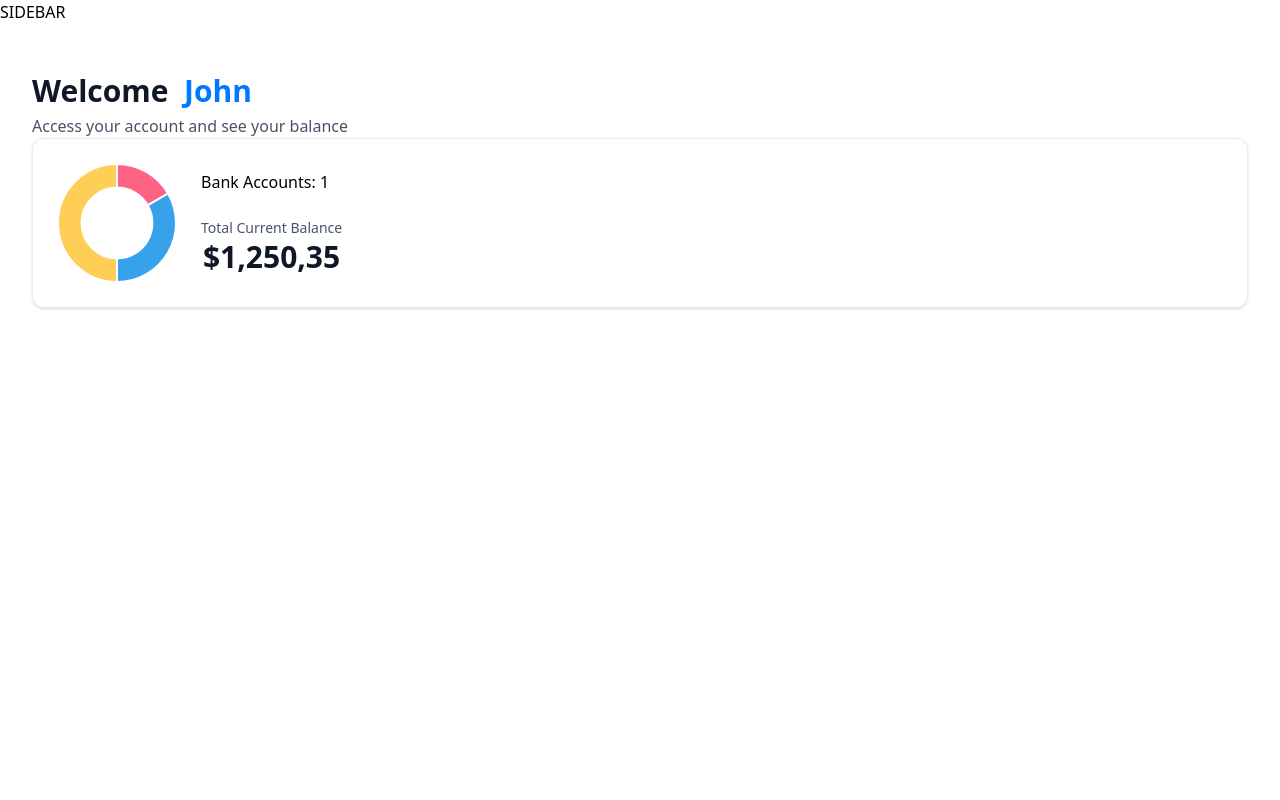
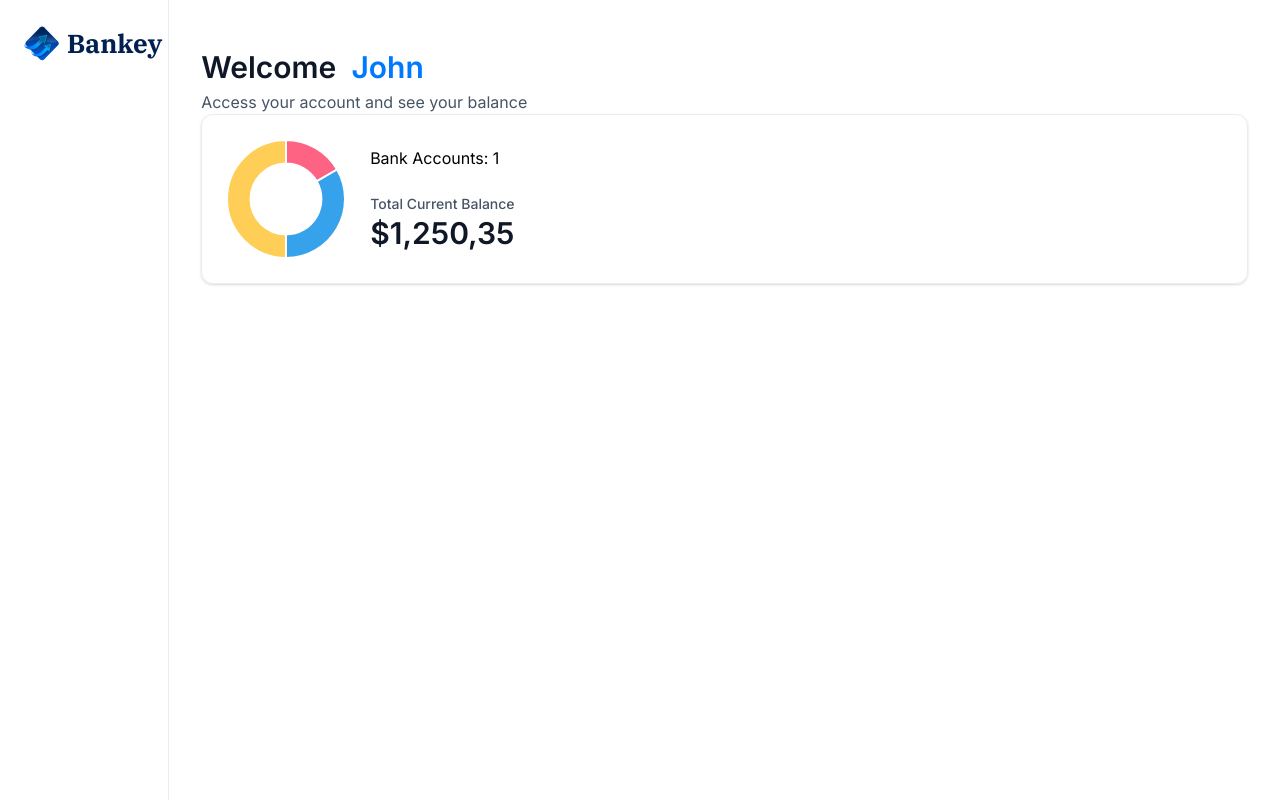
Before and after one commit to tamer4osman/bankey, a Next.js app: page / in a window 1280 px wide. Built offline with nearby package versions, Linux system fonts and the light colour scheme.

Commit message:
Create App Logo section in sidebar

```diff
--- a/app/(root)/layout.tsx
+++ b/app/(root)/layout.tsx
@@ -1,11 +1,13 @@
+import Sidebar from "@/components/Sidebar";
 export default function RootLayout({
   children,
 }: Readonly<{
   children: React.ReactNode;
 }>) {
+  const loggedId={firstName: "Tamer", LastName: "Osman"}
   return (
-    <main>
-        SIDEBAR
+    <main className="flex h-screen w-full font-inter">
+        <Sidebar user={loggedId}/>
         {children}
     </main>
   );
--- a/components/AnimatedCounter.tsx
+++ b/components/AnimatedCounter.tsx
@@ -1,7 +1,7 @@
 'use client'
 
 import CountUp from "react-countup";
-const AnimatedCounter = ({ amount}: { amount: number}) => {
+const AnimatedCounter = ({amount}: { amount: number}) => {
   return (
     <CountUp
       end={amount}
--- /dev/null
+++ b/components/Sidebar.tsx
@@ -0,0 +1,31 @@
+'use client'
+import Link from "next/link";
+import Image from "next/image";
+import { sidebarLinks } from "../constants";
+import { cn } from "@/lib/utils";
+import { usePathname } from "next/navigation";
+const Sidebar = ({ user }: SiderbarProps) => {
+  const pathname = usePathname();
+  return (
+    <section className="sidebar">
+      <nav className="flex flex-col gap-4">
+        <Link
+          href="http://"
+          className="flex mb-12 cursor-pointer items-center gap-2"
+        >
+          <Image
+            src="/icons/logo.svg"
+            alt="Bankey logo"
+            width={35}
+            height={35}
+            className="size-[24] max-xl:size-14"
+          />
+          <h1 className="sidebar-logo">Bankey</h1>
+        </Link>
+
+      </nav>
+    </section>
+  );
+};
+
+export default Sidebar;
```
